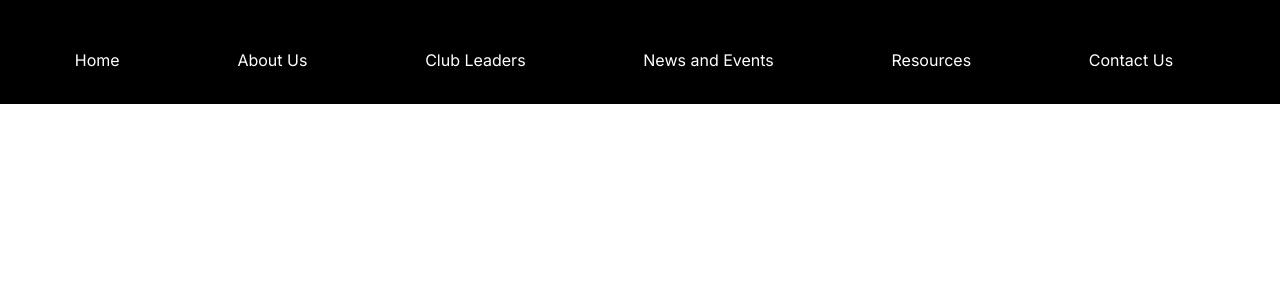
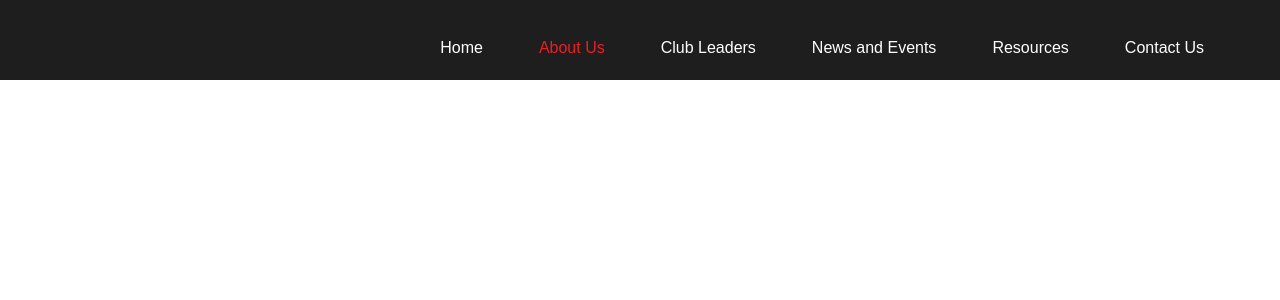
Before and after one commit to Seneca-Software-Developers-Club/ssdc-official-website, a Next.js app: page /about in a window 1280 px wide. Shown: the top 300 px of the page. Built offline with nearby package versions, Linux system fonts and the light colour scheme.

Commit message:
Created Navbar component; tailwind implemented; Navbar included in Layout file;

```diff
--- a/src/app/globals.css
+++ b/src/app/globals.css
@@ -1,7 +1,7 @@
 @import 'tailwindcss/base';
 @import 'tailwindcss/components';
 @import 'tailwindcss/utilities';
-
+@import url('https://fonts.googleapis.com/css2?family=Share+Tech&display=swap');
 :root {
     --black: #1e1e1e;
     --red: #ec1e27;
@@ -17,6 +17,21 @@
 
 }
 
-.navbar-link.active {
+navbar-link.active {
+    color: var(--navbar-active-link-color);
+}
+
+.navbarContainer {
+    font-family: "Share Tech", sans-serif;
+    align-items: center;
+    margin: 0 auto;
+    margin-right: 2rem;
+}
+
+.navbar-link:hover {
+    background-color: rgba(255, 255, 255, 0.1);
+  }
+
+  .link-active {
     color: var(--navbar-active-link-color);
   }
--- a/src/app/layout.tsx
+++ b/src/app/layout.tsx
@@ -1,6 +1,7 @@
 import type { Metadata } from "next";
 import { Inter } from "next/font/google";
 import "./globals.css";
+import Navbar from "../components/Navbar";
 
 const inter = Inter({ subsets: ["latin"] });
 
@@ -16,7 +17,10 @@ export default function RootLayout({
 }>) {
   return (
     <html lang="en">
-      <body className={inter.className}>{children}</body>
+      <body className={inter.className}>
+      <Navbar/>
+        {children}
+        </body>
     </html>
   );
 }
--- a/src/components/Navbar.tsx
+++ b/src/components/Navbar.tsx
@@ -6,72 +6,72 @@ import Image from 'next/image';
 import '../app/globals.css';
 
 const Navbar = () => {
-  const pathname = usePathname();
+  const pathname = usePathname(); // check https://nextjs.org/docs/app/api-reference/functions/use-pathname
 
   return (
     <nav
-      className="bg-black fixed w-full top-0 left-0 z-50"
+      className="bg-[--black] fixed w-full top-0 left-0 z-50 ml-0 flex mt-0"
       style={{}}
     >
-      <div className="flex flex-col items-center justify-between p-4 mx-auto mr-8">
+      <div className="flex flex-col items-center justify-between px-4 py-0 navbarContainer">
         <button id="toggle-button" className="p-2">
         </button>
         <ul className="flex list-none m-0 p-0 w-full justify-around">
-          <li className="m-4">
+          <li className="m-4 navbar-link p-1">
             <Link
               href="/"
               className={`text-white no-underline p-2 transition-bg duration-300 whitespace-nowrap cursor-pointer ${
-                pathname === '/' ? 'bg-opacity-10' : ''
+                pathname === '/' ? 'link-active' : ''
               }`}
             >
               Home
             </Link>
           </li>
-          <li className="m-4">
+          <li className="m-4 navbar-link p-1">
             <Link
               href="/about"
               className={`text-white no-underline p-2 transition-bg duration-300 whitespace-nowrap cursor-pointer ${
-                pathname === '/about' ? 'bg-opacity-10' : ''
+                pathname === '/about' ? 'link-active' : ''
               }`}
             >
               About Us
             </Link>
           </li>
-          <li className="m-4">
+          <li className="m-4 navbar-link p-1">
             <Link
               href="/team"
               className={`text-white no-underline p-2 transition-bg duration-300 whitespace-nowrap cursor-pointer ${
-                pathname === '/team' ? 'bg-opacity-10' : ''
+                pathname === '/team' ? 'link-active' : ''
               }`}
             >
               Club Leaders
             </Link>
           </li>
-          <li className="m-4">
+          <li className="m-4 navbar-link p-1">
             <Link
               href="/newsAndEvents"
               className={`text-white no-underline p-2 transition-bg duration-300 whitespace-nowrap cursor-pointer ${
-                pathname === '/newsAndEvents' ? 'bg-opacity-10' : ''
+                pathname === '/newsAndEvents' ? 'link-active' : ''
               }`}
             >
               News and Events
             </Link>
           </li>
-          <li className="m-4">
+          <li className="m-4 navbar-link p-1">
             <Link
               href="/resources"
               className={`text-white no-underline p-2 transition-bg duration-300 whitespace-nowrap cursor-pointer ${
-                pathname === '/resources' ? 'bg-opacity-10' : ''
+                pathname === '/resources' ? 'link-active' : ''
               }`}
             >
               Resources
             </Link>
           </li>
-          <li className="m-4">
+          <li className="m-4 navbar-link p-1">
             <Link
               href="/contact"
               className={`text-white no-underline p-2 transition-bg duration-300 whitespace-nowrap cursor-pointer ${
-                pathname === '/contact' ? 'bg-opacity-10' : ''
+                pathname === '/contact' ? 'link-active' : ''
               }`}
             >
               Contact Us
```
Also changed, not shown: tailwind.config.ts (added, +20 -0 lines).
